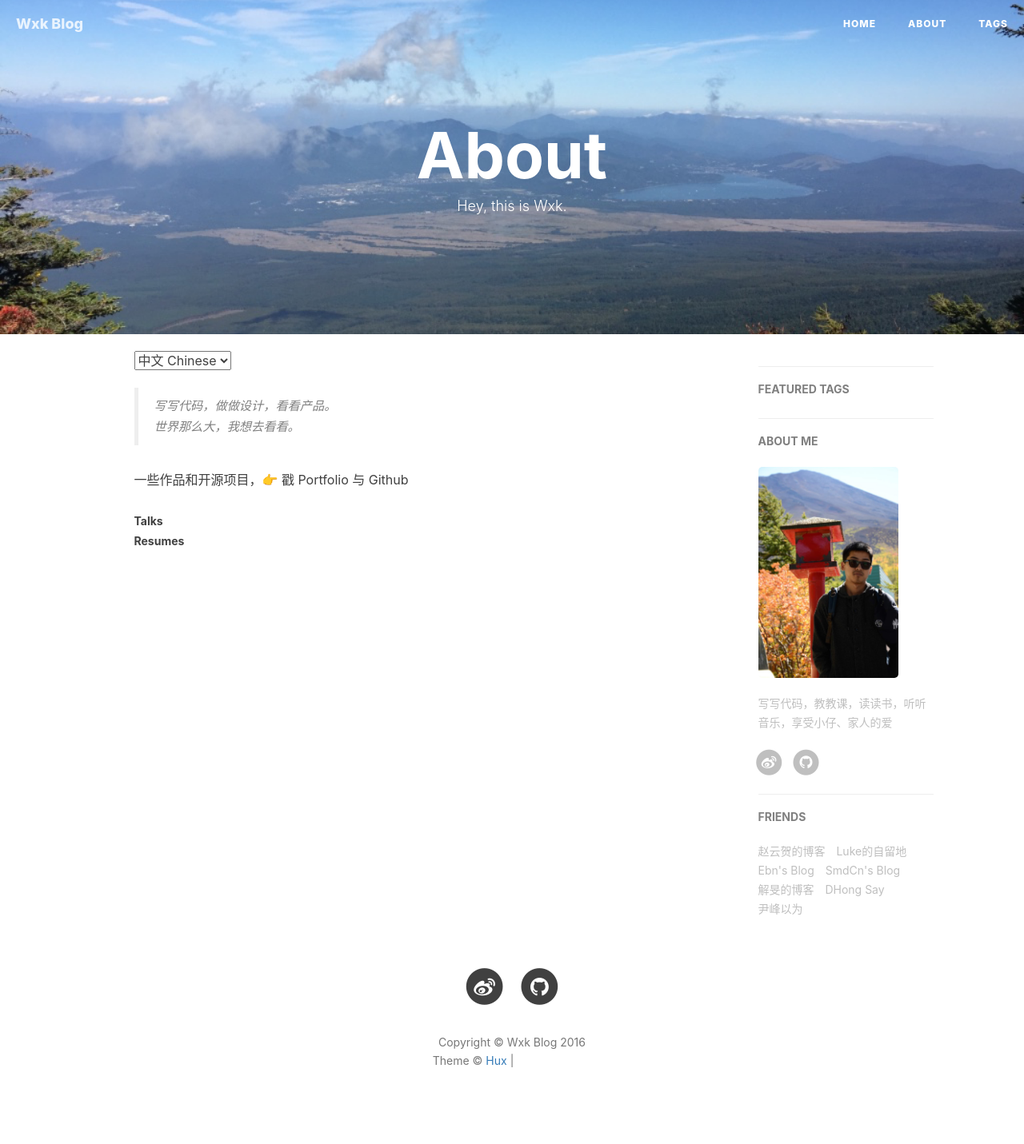
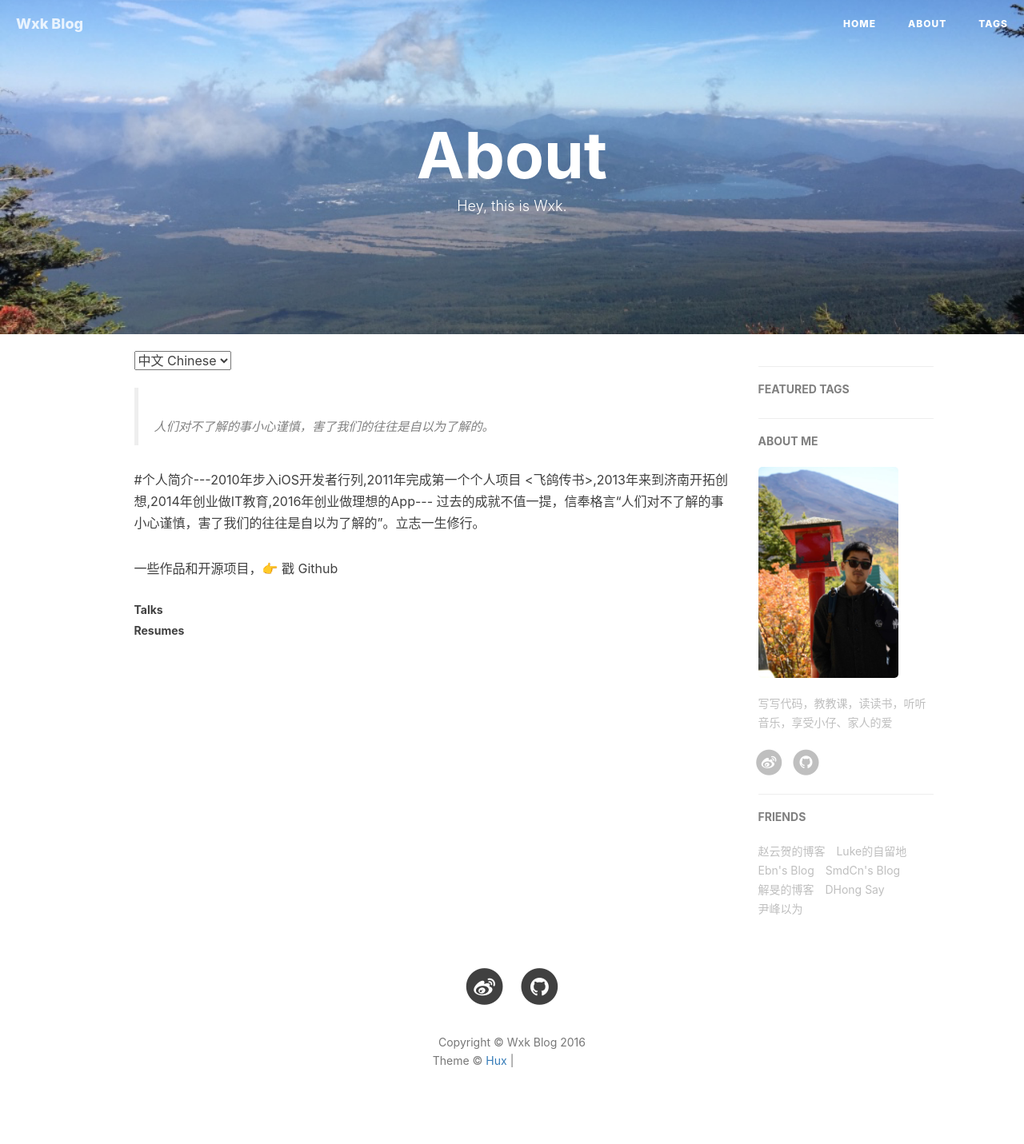
Before and after one commit to Zippowxk/Zippowxk.github.io, a Jekyll site: the page built from about.html, in a window 1280 px wide. Shown: the whole page at 80% size. Built offline with Jekyll 4.4.1, drawn with Linux system fonts in a browser that asks for light colours; nearby versions of some CDN libraries; comment, search, counter and statistics services are not loaded; grey boxes are pictures that could not be loaded.

Commit message:
about
update

```diff
--- a/about.html
+++ b/about.html
@@ -15,13 +15,16 @@ header-img: "img/about-bg.jpg"
 <div class="zh">
 
     <!--copied from markdown -->
-    <blockquote><p>写写代码，做做设计，看看产品。<br>
-    世界那么大，我想去看看。</p></blockquote>
+    <blockquote><p><br>人们对不了解的事小心谨慎，害了我们的往往是自以为了解的。</p></blockquote>
 
  <!--   <p>Hey，我是<strong>王鑫凯</strong>，程序员 &amp; 好老公，<a href="http://by.cuc.edu.cn/">中国传媒大学</a> · 数字媒体艺术 2012 级；前淘宝网 · <a href="http://alitrip.com">阿里旅行·去啊</a>前端团队实习生；
     目前任职于微影时代 · 微票儿，负责<a href="http://wepiaoFEI.github.io">前端基础工程团队</a>。</p>
  -->
-    <p>一些作品和开源项目，👉 戳 <a href="/portfolio">Portfolio</a> 与 <a href="http://github.com/zippowxk">Github</a></p>
+
+    <p>#个人简介---2010年步入iOS开发者行列,2011年完成第一个个人项目 <飞鸽传书>,2013年来到济南开拓创想,2014年创业做IT教育,2016年创业做理想的App---
+过去的成就不值一提，信奉格言“人们对不了解的事小心谨慎，害了我们的往往是自以为了解的”。立志一生修行。</p>
+
+    <p>一些作品和开源项目，👉 戳 <a href="http://github.com/zippowxk">Github</a></p>
 
     <h5>Talks</h5>
  <!--
```
